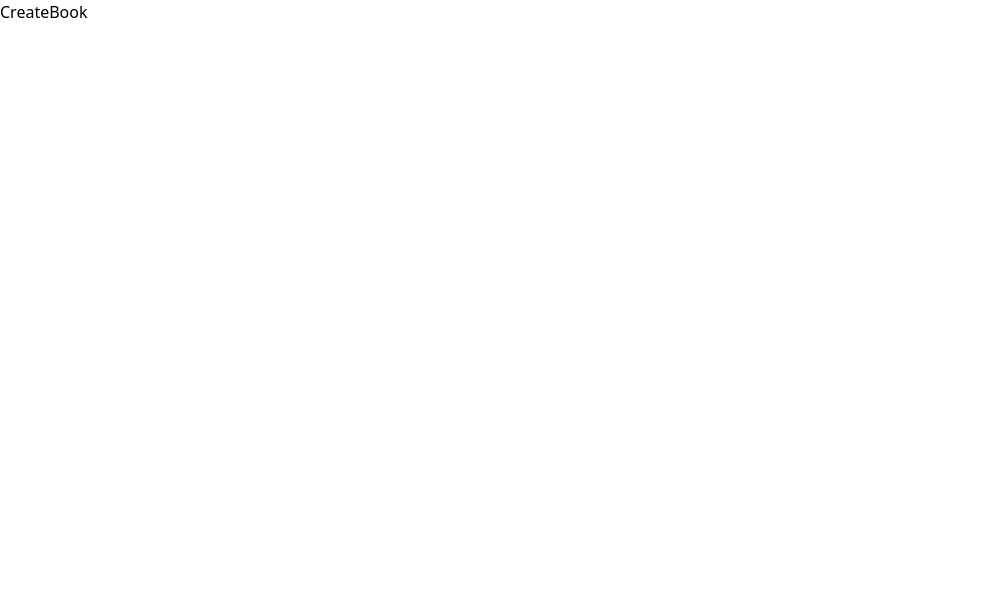
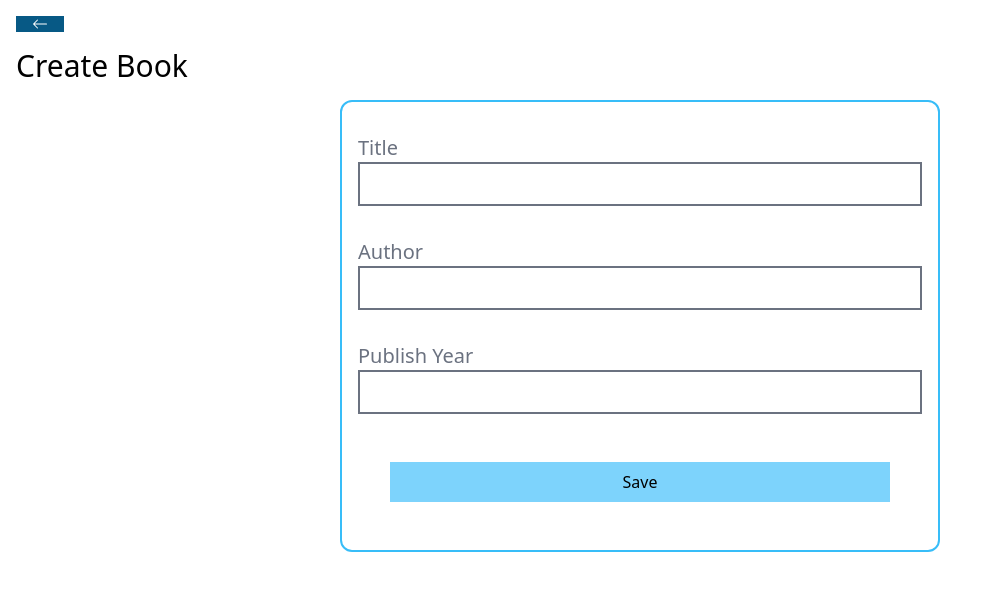
Before and after one commit to Quillzyy/bookstore, a React (Vite) app in the folder frontend/: page /books/create in a window 1280 px wide. Shown: the top 590 px of the page, without its empty margins (0-1002 px from the left). Built offline with nearby package versions, Linux system fonts and the light colour scheme.

Commit message:
Created CRUD frontend

```diff
--- a/frontend/src/pages/CreateBook.jsx
+++ b/frontend/src/pages/CreateBook.jsx
@@ -1,7 +1,87 @@
 import React from "react";
+import { useState } from "react";
+import { useNavigate } from "react-router-dom";
+import axios from "axios";
+import BackButton from "../components/BackButton";
+import Spinner from "../components/Spinner";
 
 const CreateBook = () => {
-    return <div>CreateBook</div>;
+    const [title, setTitle] = useState("");
+    const [author, setAuthor] = useState("");
+    const [publishYear, setPublishYear] = useState("");
+    const [loading, setLoading] = useState(false);
+    const navigate = useNavigate();
+
+    const handleSaveBook = () => {
+        const data = {
+            title,
+            author,
+            publishYear,
+        };
+        setLoading(true);
+        axios
+            .post("http://localhost:5555/books", data)
+            .then(() => {
+                setLoading(false);
+                navigate("/");
+            })
+            .catch((error) => {
+                setLoading(false);
+                alert("An error occurred. Please check console.");
+                console.log(error);
+            });
+    };
+    return (
+        <div className="p-4">
+            <BackButton />
+            <h1 className="text-3xl my-4">Create Book</h1>
+            {loading ? (
+                <Spinner />
+            ) : (
+                <div className="flex flex-col border-2 border-sky-400 rounded-xl w-[600px] p-4 mx-auto">
+                    <div className="my-4">
+                        <label className="text-xl mr-4 text-gray-500">
+                            Title
+                        </label>
+                        <input
+                            type="text"
+                            value={title}
+                            onChange={(e) => setTitle(e.target.value)}
+                            className="border-2 border-gray-500 px-4 py-2 w-full"
+                        ></input>
+                    </div>
+                    <div className="my-4">
+                        <label className="text-xl mr-4 text-gray-500">
+                            Author
+                        </label>
+                        <input
+                            type="text"
+                            value={author}
+                            onChange={(e) => setAuthor(e.target.value)}
+                            className="border-2 border-gray-500 px-4 py-2 w-full"
+                        ></input>
+                    </div>{" "}
+                    <div className="my-4">
+                        <label className="text-xl mr-4 text-gray-500">
+                            Publish Year
+                        </label>
+                        <input
+                            type="text"
+                            value={publishYear}
+                            onChange={(e) => setPublishYear(e.target.value)}
+                            className="border-2 border-gray-500 px-4 py-2 w-full"
+                        ></input>
+                    </div>
+                    <button
+                        className="p-2 bg-sky-300 m-8"
+                        onClick={handleSaveBook}
+                    >
+                        Save
+                    </button>
+                </div>
+            )}
+        </div>
+    );
 };
 
 export default CreateBook;
--- a/frontend/src/pages/DeleteBook.jsx
+++ b/frontend/src/pages/DeleteBook.jsx
@@ -1,7 +1,51 @@
 import React from "react";
+import { useState } from "react";
+import BackButton from "../components/BackButton";
+import Spinner from "../components/Spinner";
+import { useNavigate, useParams } from "react-router-dom";
+import axios from "axios";
 
 const DeleteBook = () => {
-    return <div>DeleteBook</div>;
+    const [loading, setLoading] = useState(false);
+    const navigate = useNavigate();
+    const { id } = useParams();
+
+    const handleDeleteBook = () => {
+        setLoading(true);
+        axios
+            .delete(`http://localhost:5555/books/${id}`)
+            .then(() => {
+                setLoading(false);
+                navigate("/");
+            })
+            .catch((error) => {
+                setLoading(false);
+                alert("An error occurred. Please check console.");
+                console.log(error);
+            });
+    };
+
+    return (
+        <div className="p-4">
+            <BackButton />
+            <h1 className="text-3xl my-4">Delete Book</h1>
+            {loading ? (
+                <Spinner />
+            ) : (
+                <div className="flex flex-col items-center border-2 border-sky-400 rounded-xl w-[600px] p-8 mx-auto">
+                    <h3 className="text-2xl">
+                        Are you sure you want to delete this book?
+                    </h3>
+                    <button
+                        onClick={handleDeleteBook}
+                        className="p-4 bg-red-600 text-white m-8 w-full"
+                    >
+                        Yes, delete it
+                    </button>
+                </div>
+            )}
+        </div>
+    );
 };
 
 export default DeleteBook;
--- a/frontend/src/pages/EditBook.jsx
+++ b/frontend/src/pages/EditBook.jsx
@@ -1,7 +1,107 @@
 import React from "react";
+import { useState, useEffect } from "react";
+import { useNavigate, useParams } from "react-router-dom";
+import axios from "axios";
+import BackButton from "../components/BackButton";
+import Spinner from "../components/Spinner";
+import { AiOutlineSafety } from "react-icons/ai";
 
 const EditBook = () => {
-    return <div>EditBook</div>;
+    const [title, setTitle] = useState("");
+    const [author, setAuthor] = useState("");
+    const [publishYear, setPublishYear] = useState("");
+    const [loading, setLoading] = useState(false);
+    const navigate = useNavigate();
+    const { id } = useParams();
+
+    useEffect(() => {
+        setLoading(true);
+        axios
+            .get(`http://localhost:5555/books/${id}`)
+            .then((response) => {
+                setTitle(response.data.title);
+                setAuthor(response.data.author);
+                setPublishYear(response.data.publishYear);
+                setLoading(false);
+            })
+            .catch((error) => {
+                setLoading(false);
+                alert("An error occurred. Please check console.");
+                console.log(error);
+            });
+    }, []);
+
+    const handleEditBook = () => {
+        const data = {
+            title,
+            author,
+            publishYear,
+        };
+        setLoading(true);
+        axios
+            .put(`http://localhost:5555/books/${id}`, data)
+            .then(() => {
+                setLoading(false);
+                navigate("/");
+            })
+            .catch((error) => {
+                setLoading(false);
+                alert("An error occurred. Please check console.");
+                console.log(error);
+            });
+    };
+
+    return (
+        <div className="p-4">
+            <BackButton />
+            <h1 className="text-3xl my-4">Edit Book</h1>
+            {loading ? (
+                <Spinner />
+            ) : (
+                <div className="flex flex-col border-2 border-sky-400 rounded-xl w-[600px] p-4 mx-auto">
+                    <div className="my-4">
+                        <label className="text-xl mr-4 text-gray-500">
+                            Title
+                        </label>
+                        <input
+                            type="text"
+                            value={title}
+                            onChange={(e) => setTitle(e.target.value)}
+                            className="border-2 border-gray-500 px-4 py-2 w-full"
+                        ></input>
+                    </div>
+                    <div className="my-4">
+                        <label className="text-xl mr-4 text-gray-500">
+                            Author
+                        </label>
+                        <input
+                            type="text"
+                            value={author}
+                            onChange={(e) => setAuthor(e.target.value)}
+                            className="border-2 border-gray-500 px-4 py-2 w-full"
+                        ></input>
+                    </div>{" "}
+                    <div className="my-4">
+                        <label className="text-xl mr-4 text-gray-500">
+                            Publish Year
+                        </label>
+                        <input
+                            type="text"
+                            value={publishYear}
+                            onChange={(e) => setPublishYear(e.target.value)}
+                            className="border-2 border-gray-500 px-4 py-2 w-full"
+                        ></input>
+                    </div>
+                    <button
+                        className="p-2 bg-sky-300 m-8"
+                        onClick={handleEditBook}
+                    >
+                        Save
+                    </button>
+                </div>
+            )}
+        </div>
+    );
 };
 
 export default EditBook;
--- a/frontend/src/pages/ShowBook.jsx
+++ b/frontend/src/pages/ShowBook.jsx
@@ -17,13 +17,13 @@ const ShowBook = () => {
             .then((response) => {
                 setBook(response.data);
                 setLoading(false);
-                console.log(response.data);
+                // console.log(response.data);
             })
             .catch((error) => {
                 console.log(error);
                 setLoading(false);
             });
-    }, [id]);
+    }, []);
 
     return (
         <div className="p-4">
```
